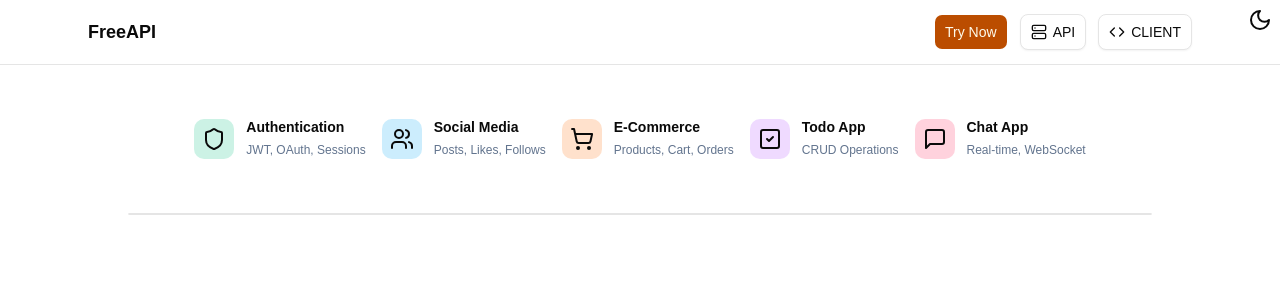
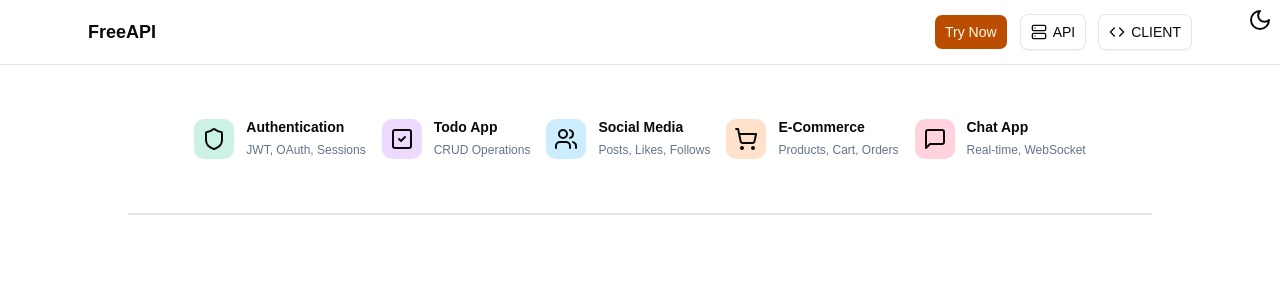
Before and after one commit to ravixraj/app, a SvelteKit app: page / in a window 1280 px wide. Shown: the top 300 px of the page. Built offline with nearby package versions, Linux system fonts and the light colour scheme.

Commit message:
feat: update navigation links to use apps

```diff
--- a/src/routes/+page.svelte
+++ b/src/routes/+page.svelte
@@ -32,7 +32,7 @@
 	<div
 		class="glass-card group flex cursor-default flex-wrap items-center justify-center gap-4 rounded-xl p-5"
 	>
-		<div class="flex items-center gap-3">
+		<a href="/auth" class="flex items-center gap-3">
 			<div class="flex h-10 w-10 shrink-0 items-center justify-center rounded-lg bg-emerald-500/20">
 				<Shield />
 			</div>
@@ -40,9 +40,19 @@
 				<h4 class="font-display text-sm font-semibold">Authentication</h4>
 				<span class="text-xs text-slate-500">JWT, OAuth, Sessions</span>
 			</div>
-		</div>
+		</a>
 
-		<div class="flex items-center gap-3">
+		<a href="/todo" class="flex items-center gap-3">
+			<div class="flex h-10 w-10 shrink-0 items-center justify-center rounded-lg bg-purple-500/20">
+				<SquareCheck />
+			</div>
+			<div class="min-w-0">
+				<h4 class="font-display text-sm font-semibold">Todo App</h4>
+				<span class="text-xs text-slate-500">CRUD Operations</span>
+			</div>
+		</a>
+
+		<a href="/social" class="flex items-center gap-3">
 			<div class="flex h-10 w-10 shrink-0 items-center justify-center rounded-lg bg-sky-500/20">
 				<Users />
 			</div>
@@ -50,9 +60,9 @@
 				<h4 class="font-display text-sm font-semibold">Social Media</h4>
 				<span class="text-xs text-slate-500">Posts, Likes, Follows</span>
 			</div>
-		</div>
+		</a>
 
-		<div class="flex items-center gap-3">
+		<a href="/shop" class="flex items-center gap-3">
 			<div class="flex h-10 w-10 shrink-0 items-center justify-center rounded-lg bg-orange-500/20">
 				<ShoppingCart />
 			</div>
@@ -60,19 +70,9 @@
 				<h4 class="font-display text-sm font-semibold">E-Commerce</h4>
 				<span class="text-xs text-slate-500">Products, Cart, Orders</span>
 			</div>
-		</div>
+		</a>
 
-		<div class="flex items-center gap-3">
-			<div class="flex h-10 w-10 shrink-0 items-center justify-center rounded-lg bg-purple-500/20">
-				<SquareCheck />
-			</div>
-			<div class="min-w-0">
-				<h4 class="font-display text-sm font-semibold">Todo App</h4>
-				<span class="text-xs text-slate-500">CRUD Operations</span>
-			</div>
-		</div>
-
-		<div class="flex items-center gap-3">
+		<a href="/chat" class="flex items-center gap-3">
 			<div class="flex h-10 w-10 shrink-0 items-center justify-center rounded-lg bg-rose-500/20">
 				<MessageSquare />
 			</div>
@@ -80,7 +80,7 @@
 				<h4 class="font-display text-sm font-semibold">Chat App</h4>
 				<span class="text-xs text-slate-500">Real-time, WebSocket</span>
 			</div>
-		</div>
+		</a>
 	</div>
 </section>
 
```
